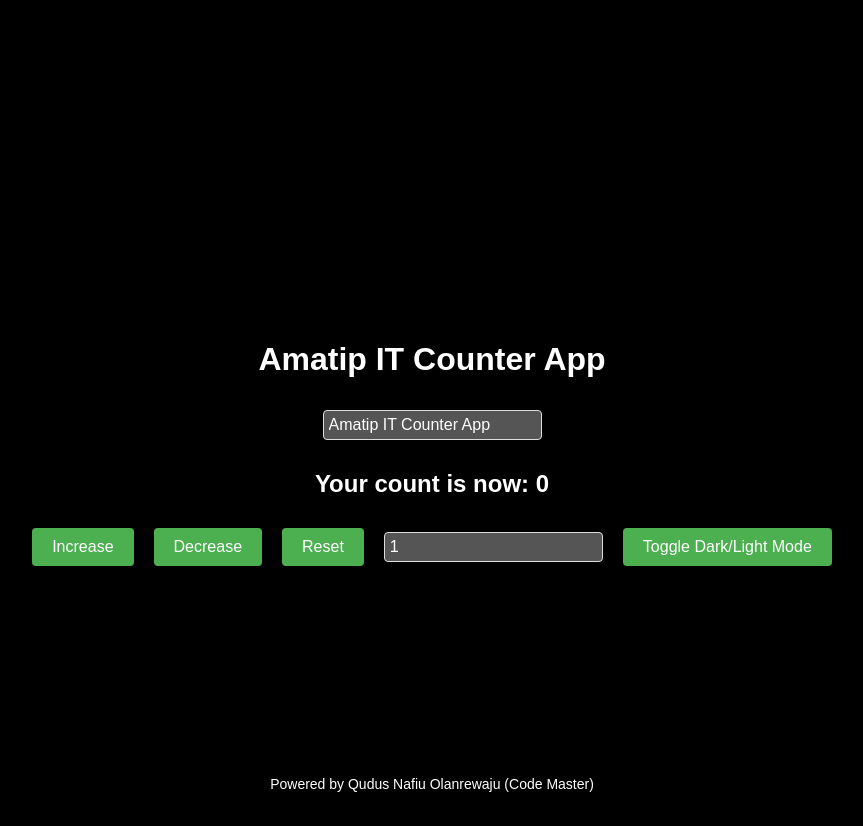
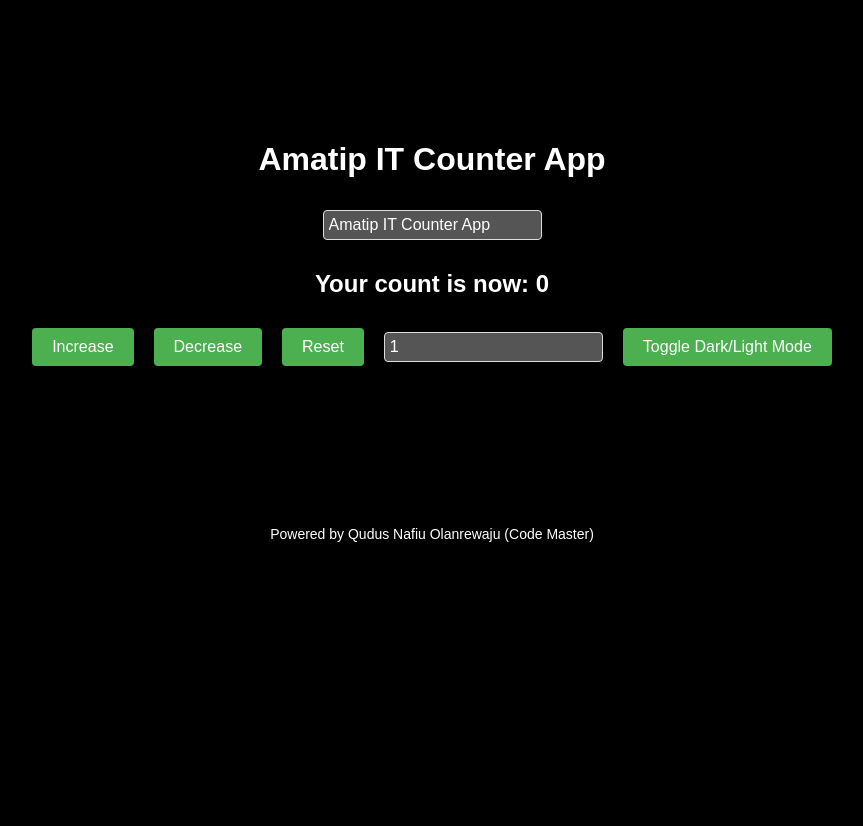
Before and after one commit to Gwatavri1/counterApp, a React (Create React App) app: page / in a window 1280 px wide. Shown: the whole page, without its empty margins (208-1071 px from the left). After the commit the page ends 800 px from the top, so only its background shows below. Built offline with nearby package versions, Linux system fonts and the light colour scheme.

Commit message:
CSS update

```diff
--- a/src/App.css
+++ b/src/App.css
@@ -3,7 +3,7 @@ body{
 }
 
 .App {
-    margin-top: 300px;
+    margin-top: 100px;
     text-align: center;
     padding: 20px;
     font-family: Arial, sans-serif;
@@ -41,9 +41,10 @@ button:hover {
     color: white;
 }
 
-.dark-mode input[type='text'], .dark-mode input[type='number'] {
+.dark-mode input [type='text'], .dark-mode input[type='number'] {
     border: 1px solid #aaa;
     background-color: #555;
+
     color: white;
 }
 
@@ -61,6 +62,6 @@ ul {
 }
 
 p{
-    margin-top: 200px;
+    margin-top: 150px;
     font-size: 14px;
 }
```
